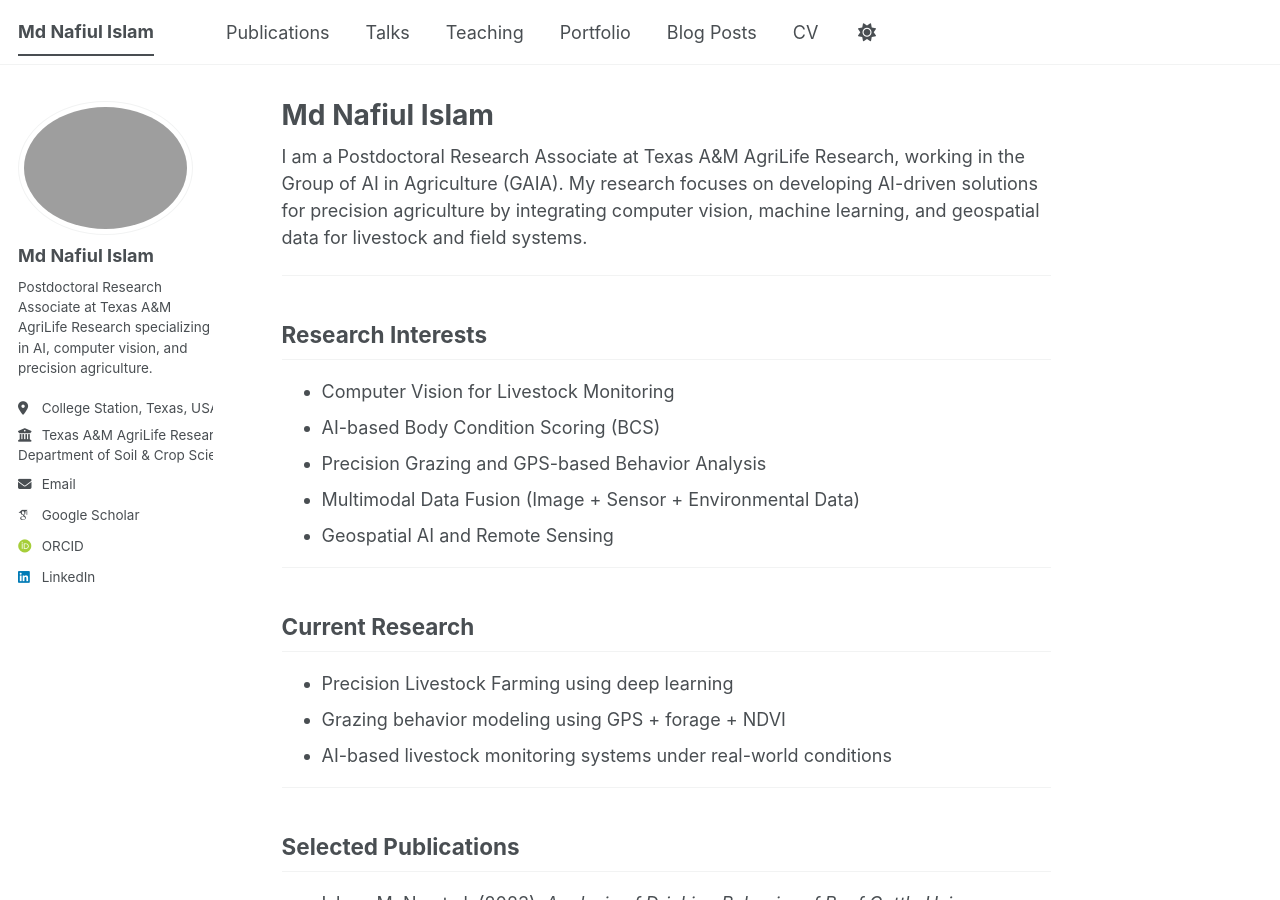
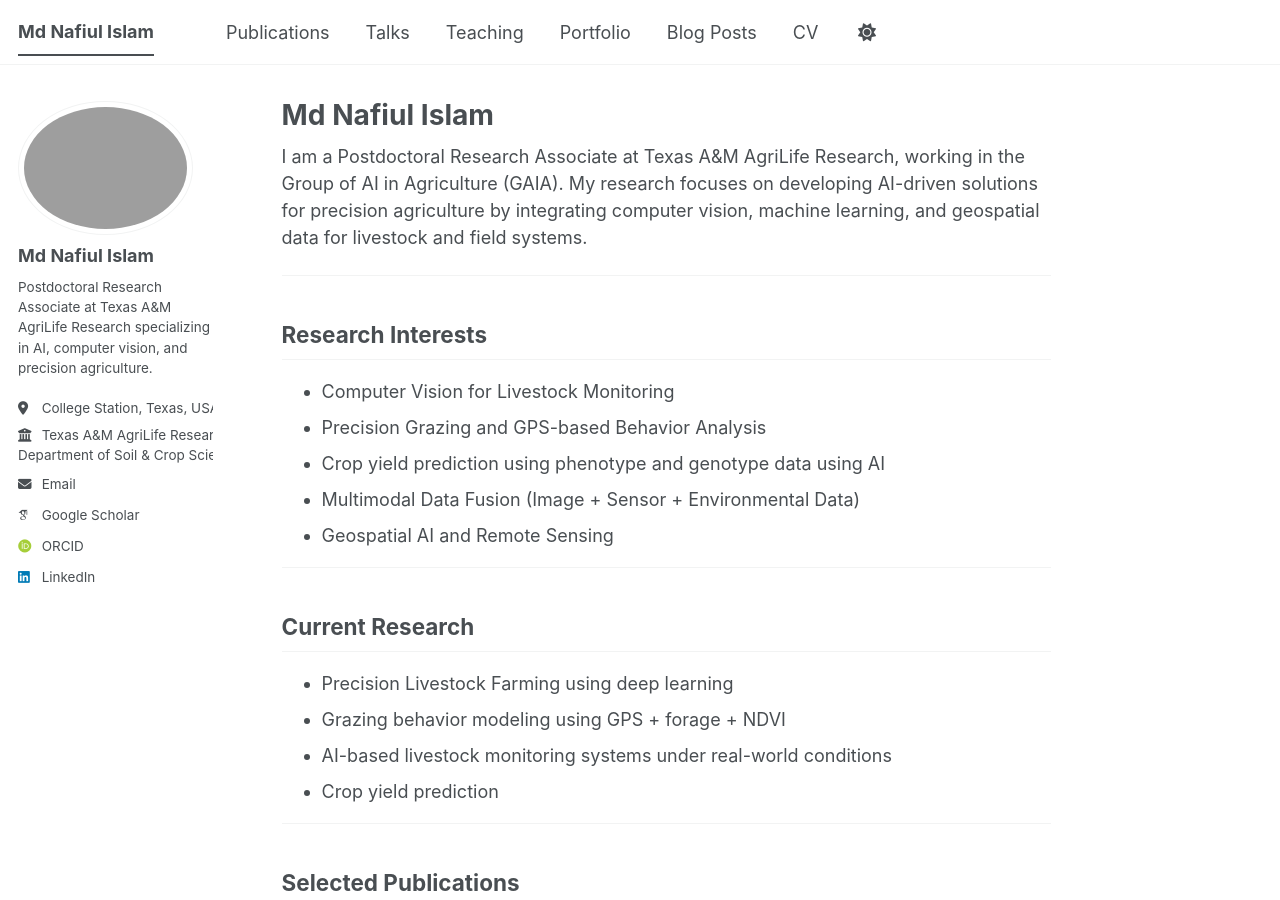
Before and after one commit to NafiulIslamBD/nafiul_islam_precision_agriculture_HSTU_CNU_UTK.github.io, a Jekyll site: the page built from _pages/about.md, in a window 1280 px wide and 900 px high. Built offline with Jekyll 4.4.1, drawn with Linux system fonts in a browser that asks for light colours; some web fonts are replaced; a script bundle is joined from its source files by our own code; library files that are not in the unit come from our copies.

Commit message:
Update about.md

```diff
--- a/_pages/about.md
+++ b/_pages/about.md
@@ -10,8 +10,8 @@ I am a Postdoctoral Research Associate at Texas A&M AgriLife Research, working i
 
 ## Research Interests
 - Computer Vision for Livestock Monitoring
-- AI-based Body Condition Scoring (BCS)
 - Precision Grazing and GPS-based Behavior Analysis
+- Crop yield prediction using phenotype and genotype data using AI
 - Multimodal Data Fusion (Image + Sensor + Environmental Data)
 - Geospatial AI and Remote Sensing
 
@@ -21,6 +21,7 @@ I am a Postdoctoral Research Associate at Texas A&M AgriLife Research, working i
 - Precision Livestock Farming using deep learning
 - Grazing behavior modeling using GPS + forage + NDVI
 - AI-based livestock monitoring systems under real-world conditions
+- Crop yield prediction
 
 ---
 
```
